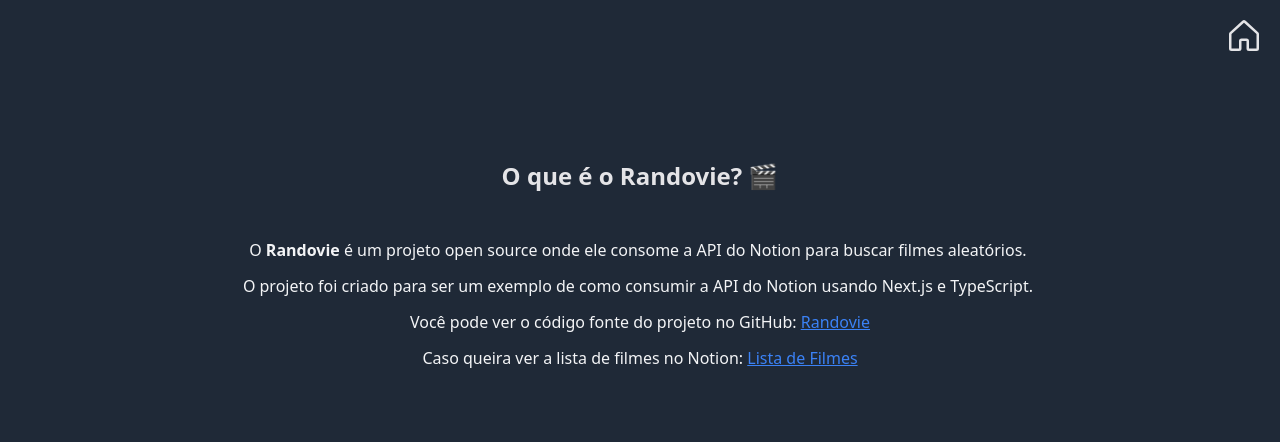
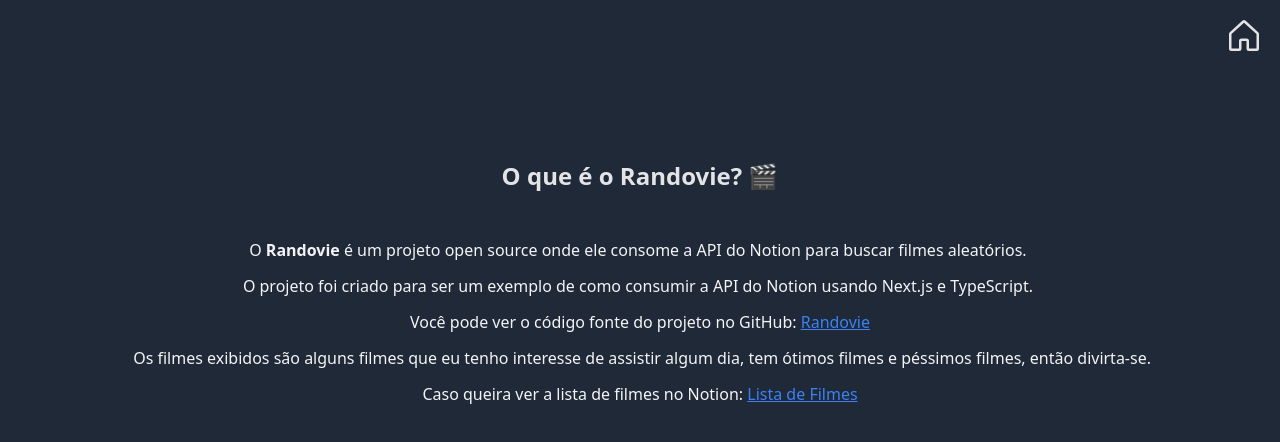
Before and after one commit to tavareshenrique/randovie, a Next.js app: page /sobre in a window 1280 px wide. Shown: the top 442 px of the page. Built offline with nearby package versions, Linux system fonts and the light colour scheme.

Commit message:
update about page

```diff
--- a/package.json
+++ b/package.json
@@ -1,6 +1,6 @@
 {
   "name": "randovie",
-  "version": "1.5.1",
+  "version": "1.5.2",
   "private": true,
   "scripts": {
     "dev": "next dev",
--- a/src/pages/sobre.tsx
+++ b/src/pages/sobre.tsx
@@ -26,6 +26,9 @@
         >
           Randovie
         </a>
+        {'\n'} Os filmes exibidos são alguns filmes que eu tenho interesse de
+        assistir algum dia, tem ótimos filmes e péssimos filmes, então
+        divirta-se.
         {'\n'}Caso queira ver a lista de filmes no Notion:{' '}
         <a
           href="https://henriquetavares.notion.site/783712d0042f4e9a9dd32104ccc9a2a9?v=768e151966094d428cd2183b91a98131&pvs=4"
```
